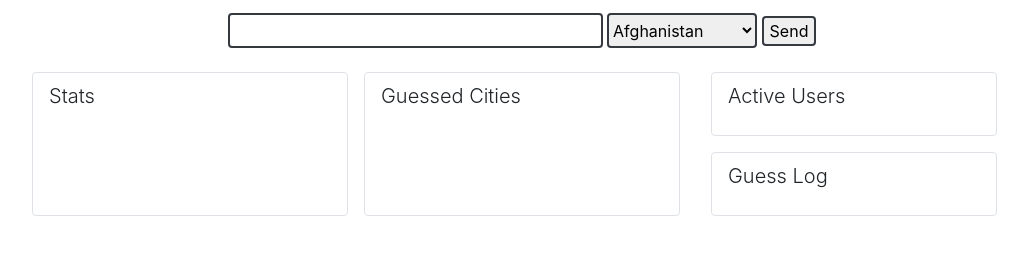
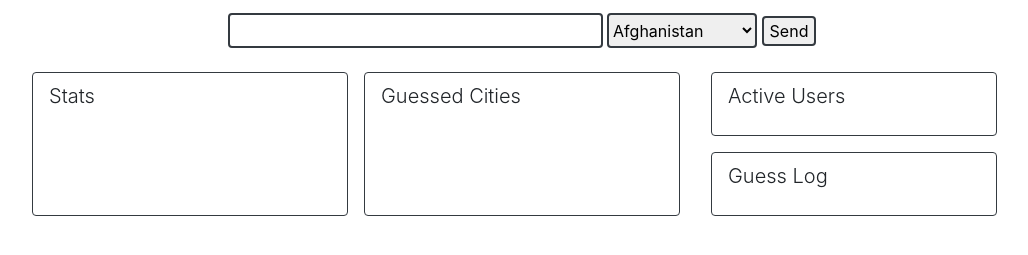
Before and after one commit to Evankhell0/city-quiz-multiplayer, a website: page src/public/index.html in a window 1280 px wide. Shown: the part 67-322 px from the top of the page, without its empty margins (118-1146 px from the left). Drawn offline with nearby package versions, Linux system fonts and the light colour scheme; no server answers.

Commit message:
bootstrap dies das

```diff
--- a/src/public/index.html
+++ b/src/public/index.html
@@ -21,23 +21,23 @@
     </div>
 
     <div class="d-flex justify-content-center m-2">
-        <div id="statsDiv" class="col-3 border rounded m-2 py-2 px-3">
+        <div id="statsDiv" class="col-3 border border-dark rounded m-2 py-2 px-3">
             <span class="lead">Stats</span>
             <ul id="stats" class="list-unstyled"></ul>
         </div>
 
-        <div id="citiesDiv" class="col-3 border rounded m-2 py-2 px-3">
+        <div id="citiesDiv" class="col-3 border border-dark rounded m-2 py-2 px-3">
             <span class="lead">Guessed Cities</span>
             <ul id="cities" class="list-unstyled"></ul>
         </div>
 
         <div class="col-3 m-2">
-            <div id="userDiv" class="border rounded py-2 px-3 mb-3">
+            <div id="userDiv" class="border rounded border-dark py-2 px-3 mb-3">
                 <span class="lead">Active Users</span>
                 <ul id="userlist"></ul>
             </div>
 
-            <div id="logDiv" class="border rounded py-2 px-3">
+            <div id="logDiv" class="border rounded border-dark py-2 px-3">
                 <span class="lead">Guess Log</span>
                 <ul id="log" class="list-unstyled"></ul>
             </div>
```
